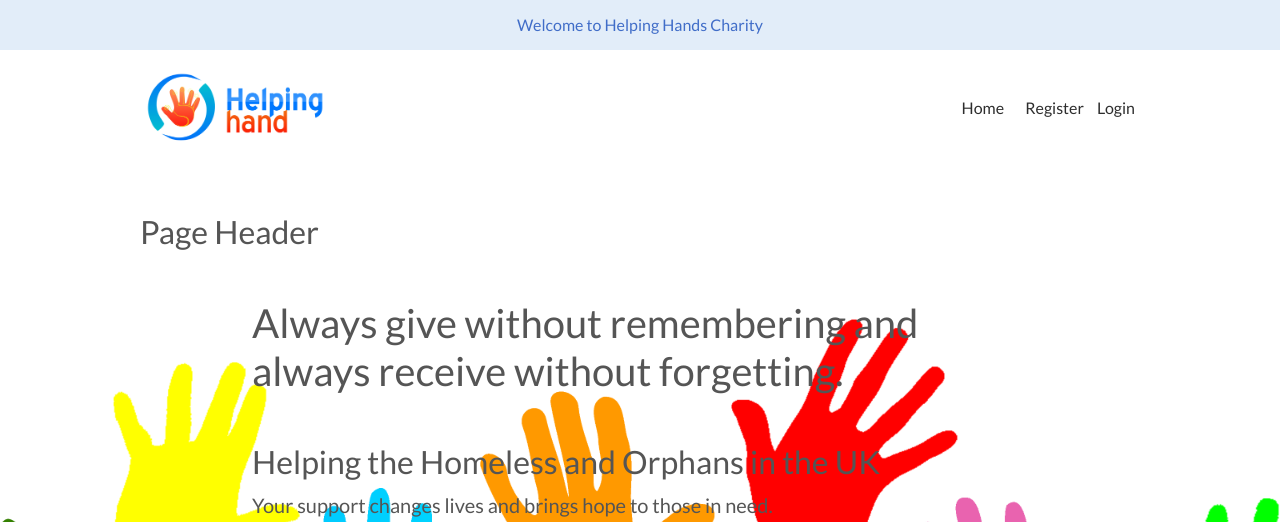
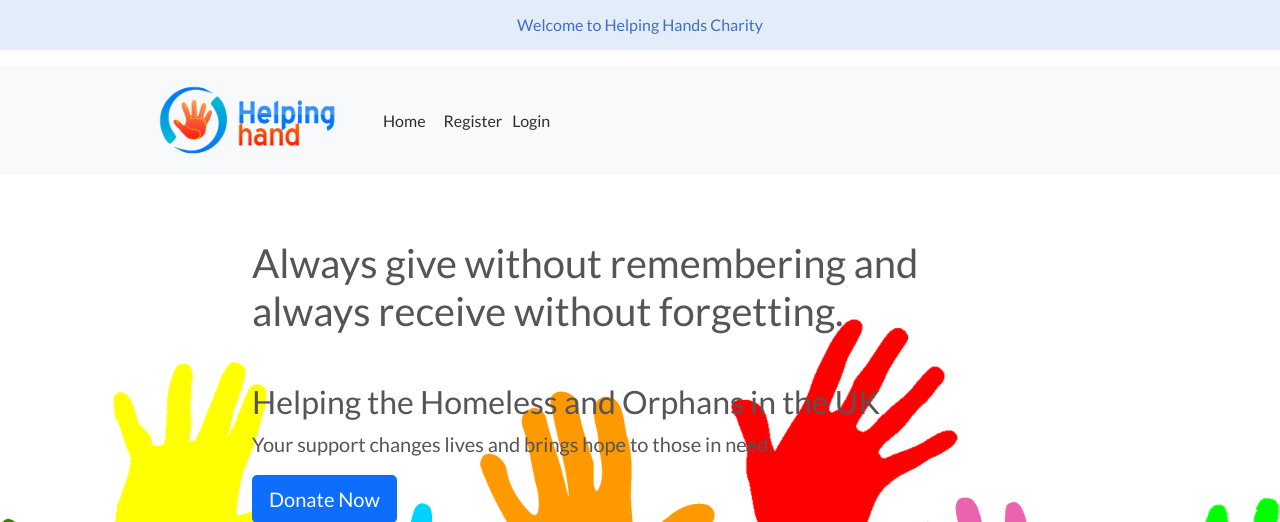
Before and after one commit to B-Mohammed2/charity, a Django app: template home/templates/home/index.html in a window 1280 px wide. Shown: the top 522 px of the page. Run offline with Django 4.2, Linux system fonts and the light colour scheme; the template is opened without the code that fills it, so the values that code supplies are empty; some libraries are stand-ins or nearby versions.

Commit message:
fixing navbar

```diff
--- a/static/css/base.css
+++ b/static/css/base.css
@@ -17,6 +17,13 @@ body {
 
 nav {
     background-color: #00ff3300;
+    padding-left: 140px;
+}
+
+.navbar-nav {
+    margin-top: 0; /* Remove top margin on the ul element */
+    display: flex;
+    align-items: center; /* Vertically align items within the navbar */
 }
 .custom-nav-link {
     color: rgba(0, 0, 0, 0.825); /* Replace with your desired text color code */
@@ -24,6 +31,7 @@ nav {
     display: inline;
     padding: 5px;
 }
+
 .custom-nav-link:hover {
     text-decoration: underline; /* Add underline on hover */
     color: rgba(84, 80, 80, 0.713);
--- a/templates/base.html
+++ b/templates/base.html
@@ -23,32 +23,45 @@
     <div class="sliding-ribbon">
         <h1 class="mb-0">Welcome to Helping Hands Charity</h1>
     </div>
-    <header class="ustom-bg-color text-white py-3">
-        <div class="container d-flex justify-content-between align-items-center">
+    <header class="ustom-bg-color text-white py-3 header">
+        <!-- <div class="container d-flex justify-content-between align-items-center"> -->
             <!-- Logo in the navbar -->
-            <img src="{% static 'media/helping_logo.png' %}" alt="Logo" class="logo">
+            <!-- <img src="{% static 'media/helping_logo.png' %}" alt="Logo" class="logo"> -->
 
-            <nav>
-                <ul class="list-inline mb-0">
+            <nav class="navbar navbar-expand-lg navbar-light bg-light">
+                <div class="container-fluid">
+                    <a class="navbar-brand" href="#"><img src="{% static 'media/helping_logo.png' %}" alt="Logo" class="logo"></a>
+                    <button class="navbar-toggler" type="button" data-bs-toggle="collapse" data-bs-target="#navbarSupportedContent" aria-controls="navbarSupportedContent" aria-expanded="false" aria-label="Toggle navigation">
+                      <span class="navbar-toggler-icon"></span>
+                    </button>
+                    <div class="collapse navbar-collapse " id="navbarSupportedContent">
+                         <ul class="navbar-nav me-auto mb-2 mb-lg-0">
+                <!-- <ul class="list-inline mb-0"> -->
                             <li class="list-inline-item">
                                 <a href="{% url 'home' %}" class="custom-nav-link">Home</a>
                             </li>
+                            {% if request.user.is_authenticated %}
                                 <li class="list-inline-item">
-                        {% if request.user.is_authenticated %}
                                     {% if request.user.is_superuser %}
                                         <a href="http://127.0.0.1:8000/admin/" class="custom-nav-link"> Charity Management</a>
                                     {% endif %}
+                                </li>
+                                <li class="list-inline-item">
                                     <a href="" class="custom-nav-link">My Profile</a>
+                                </li>
+                                <li class="list-inline-item">
                                     <p class="custom-nav-link">Welcome {{ user.username }}</p>
                                     <a href="{% url 'account_logout' %}" class="custom-nav-link">Logout</a>
                                 {% else %}
                                     <a href="{% url 'account_signup' %}" class="custom-nav-link">Register</a>
                                     <a href="{% url 'account_login' %}" class="custom-nav-link">Login</a>
+
+                                </li>
                             {% endif %}
-                    </li>
                         </ul>
+                    </div>
             </nav>
-        </div>
+        <!-- </div> -->
     </header>
 
     <div class="container my-5">
@@ -59,10 +72,6 @@
                 {% endfor %}
             </div>
         {% endif %}
-
-        <div class="page-header">
-            <h2 class="mb-4">Page Header</h2>
-        </div>
 
         <div class="content">
             {% block content %}
```
Also changed, not shown: README.md. Lines whose indentation alone changed are shown as unchanged.
